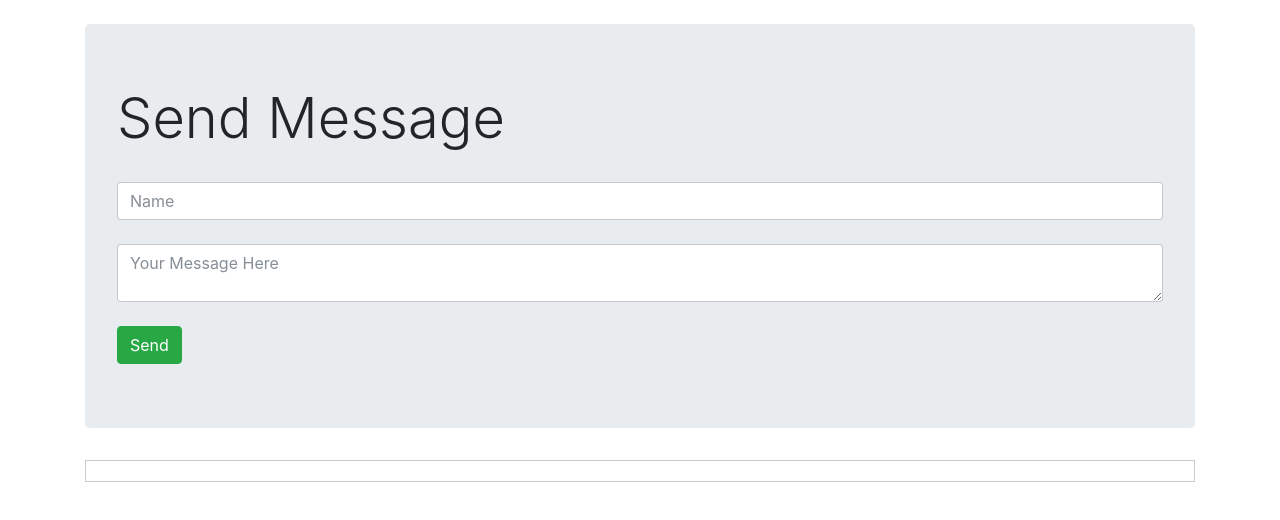
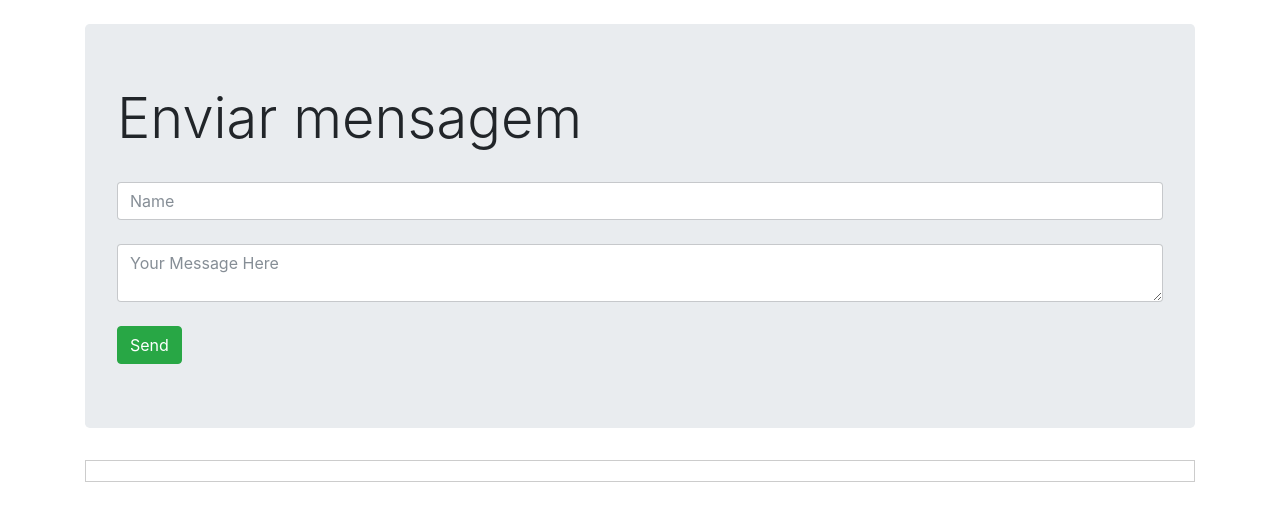
Before and after one commit to iriscafe/docker-and-aws, a website: page index.html in a window 1280 px wide. Drawn offline with nearby package versions, Linux system fonts and the light colour scheme; no server answers.

```diff
--- a/index.html
+++ b/index.html
@@ -21,7 +21,8 @@
 <div class="container">
     <br>
     <div class="jumbotron">
-        <h1 class="display-4">Send Message</h1>
+
+        <h1 class="display-4">Enviar mensagem</h1>
         <br>
         <input id="name" class="form-control" placeholder="Name">
         <br>
```
